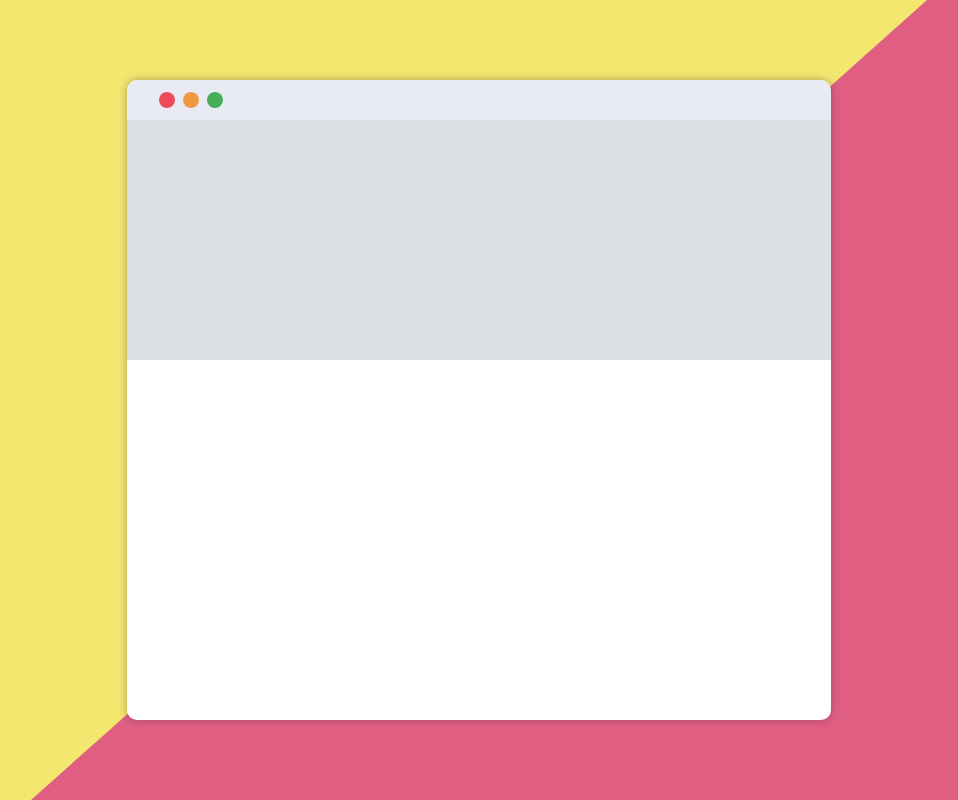
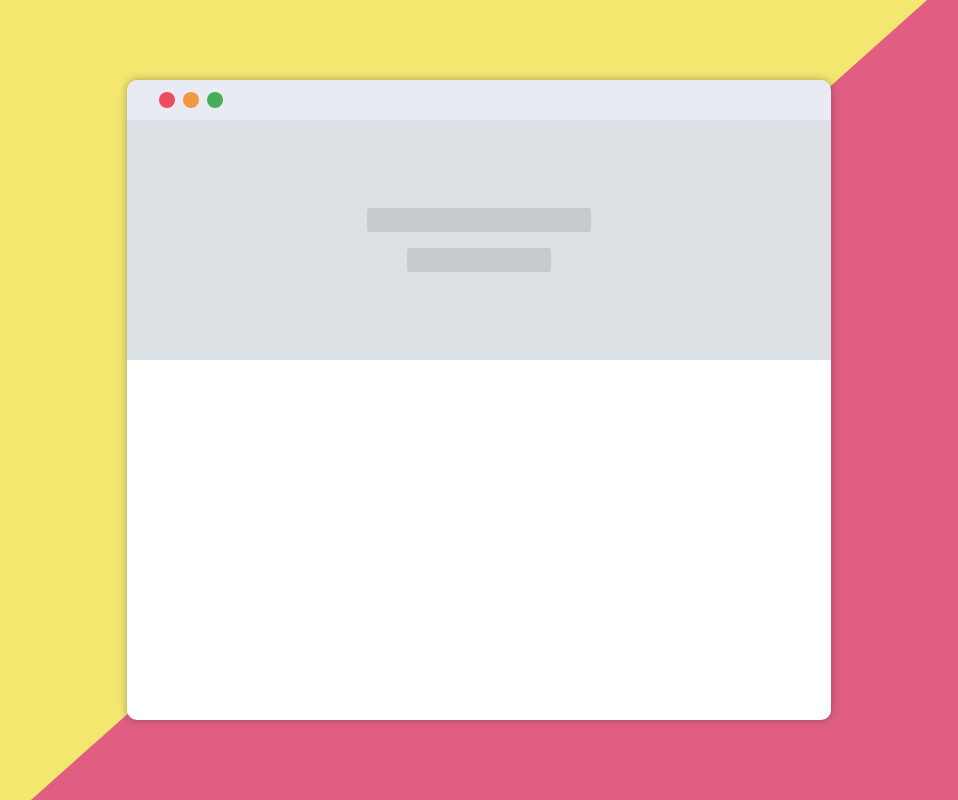
Before and after one commit to SergeyLebidko/wilix_task_1, a plain HTML site: page index.html in a window 1280 px wide. Both pictures are taken after a click on the button "Button". Shown: the whole page, without its empty margins (161-1119 px from the left). Drawn offline with Linux system fonts and the light colour scheme.

Commit message:
Добавлены "надписи" в заголовок

```diff
--- a/css/frame.css
+++ b/css/frame.css
@@ -1,3 +1,5 @@
+/* Стили для окна в целом */
+
 .frame {
     display: flex;
     flex-direction: column;
@@ -29,6 +31,8 @@
     height: 2.5em;
     border-radius: 10px;
 }
+
+/* Стили для заголовка окна и кнопок на нем */
 
 .frame__title {
     height: 2.5em;
@@ -66,6 +70,8 @@
     background-color: var(--green);
 }
 
+/* Стили для содержимого окна */
+
 .frame__body {
     flex: 1;
     display: flex;
@@ -76,6 +82,26 @@
 .frame__header {
     height: 40%;
     background-color: var(--gray);
+
+    display: flex;
+    flex-direction: column;
+    justify-content: center;
+    align-items: center;
+}
+
+.frame__header_big_caption, .frame__header_small_caption {
+    background-color: var(--gray-dark);
+    height: 1.5em;
+    border-radius: 3px;
+}
+
+.frame__header_big_caption {
+    width: 14em;
+}
+
+.frame__header_small_caption {
+    width: 9em;
+    margin-top: 1em;
 }
 
 .frame__content {
--- a/index.html
+++ b/index.html
@@ -29,7 +29,10 @@
                 <button id="frame-green-btn" class="frame__control_button frame__control_button_green"></button>
             </div>
             <div class="frame__body">
-                <div class="frame__header"></div>
+                <div class="frame__header">
+                    <h1 class="frame__header_big_caption"></h1>
+                    <h2 class="frame__header_small_caption"></h2>
+                </div>
                 <div class="frame__content"></div>
             </div>
         </div>
```
